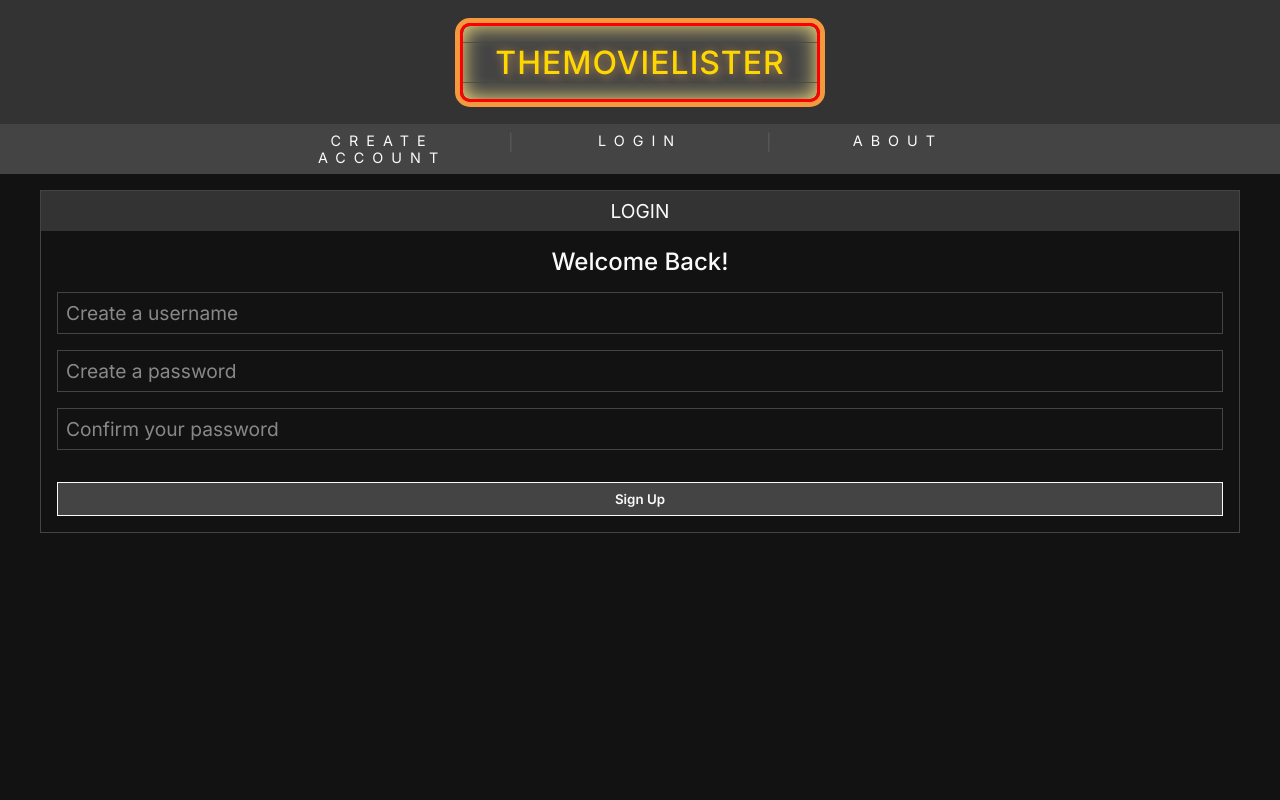
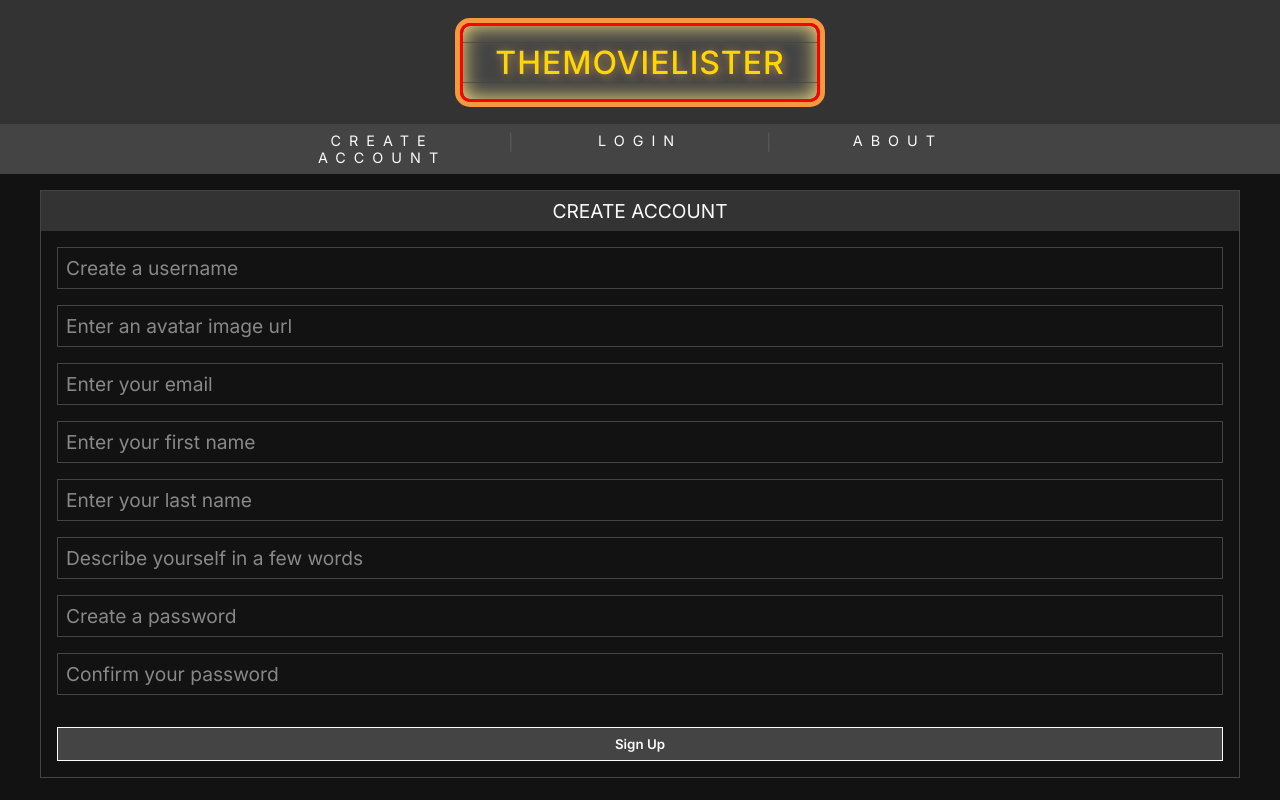
Before and after one commit to diegoromerodev/themovielister, a Next.js app: page /auth/signup in a window 1280 px wide. Built offline with nearby package versions, Linux system fonts and the light colour scheme.

Commit message:
create initial sign up for users page

```diff
--- a/pages/api/users/index.ts
+++ b/pages/api/users/index.ts
@@ -4,11 +4,14 @@ import User from "../../../schemas/user";
 
 const usersHandler = async (req: NextApiRequest, res: NextApiResponse) => {
   if (req.method !== "POST") return res.status(400).json("NO SUCH ENDPOINT");
-  const { username, email, firstName, lastName, password } = req.body;
+  const { username, bio, avatarURL, email, firstName, lastName, password } =
+    req.body;
   try {
     const hashedPass = await bcrypt.hash(password, 5);
     const user = await User.create({
       username,
+      bio,
+      avatarURL,
       email,
       firstName,
       lastName,
--- a/pages/auth/signup.tsx
+++ b/pages/auth/signup.tsx
@@ -1,5 +1,6 @@
 /* eslint-disable no-restricted-syntax */
-import { ChangeEvent, useEffect, useState } from "react";
+import { useRouter } from "next/router";
+import { FormEvent, useContext, useEffect, useState } from "react";
 import {
   ErrorMessage,
   FormContainer,
@@ -7,18 +8,28 @@ import {
 } from "../../components/forms";
 import { SubmitButton } from "../../components/postDetails";
 import { SectionContainer, SectionHeader } from "../../components/tabloids";
-import { PrimaryThinHeader } from "../../components/typography";
+import AppContext from "../../lib/AppContext";
+import { customAxios } from "../../lib/hooks/useAxiosInterceptor";
+import { AppDataContext, UserSchema } from "../../lib/types";
 
 interface FieldErrors {
   [index: string]: string;
 }
 
 function SignupPage() {
+  const router = useRouter();
+  const [, setAppData]: AppDataContext = useContext(AppContext);
   const [fieldsWithErrors, setFieldsWithErrors] = useState<FieldErrors>({
     username: null,
     password: null,
     passwordConfirm: null,
   });
+  const [username, setUsername] = useState("");
+  const [bio, setBio] = useState("");
+  const [avatarURL, setAvatarURL] = useState("");
+  const [email, setEmail] = useState("");
+  const [firstName, setFirstName] = useState("");
+  const [lastName, setLastName] = useState("");
   const [password, setPassword] = useState("");
   const [passwordConfirm, setPasswordConfirm] = useState("");
 
@@ -34,25 +45,72 @@ function SignupPage() {
 
   useEffect(checkEqualPasswords, [password, passwordConfirm]);
 
-  console.log(fieldsWithErrors.passwordConfirm);
-
-  const handleSubmit = () => {
+  const handleSubmit = async (e: FormEvent<HTMLFormElement>) => {
+    e.preventDefault();
     for (const errorVal of Object.values(fieldsWithErrors)) {
       if (errorVal) return;
     }
-    // implement user registration
-    console.log("user will be signed up someday");
+    const createdUserRes = await customAxios.post("/api/users", {
+      username,
+      bio,
+      avatarURL,
+      email,
+      firstName,
+      lastName,
+      password,
+    });
+    if (createdUserRes?.data) {
+      const loginRes = await customAxios.post("/api/auth", {
+        username,
+        password,
+      });
+      const token: string = loginRes.data.toString();
+      const userData: UserSchema = createdUserRes.data;
+      setAppData((prevState) => ({ ...prevState, userData, token }));
+      localStorage.setItem("loginToken", token);
+      router.push("/");
+    }
   };
 
   return (
     <SectionContainer>
-      <SectionHeader>Login</SectionHeader>
+      <SectionHeader>Create account</SectionHeader>
       <FormContainer onSubmit={handleSubmit}>
-        <PrimaryThinHeader>Welcome Back!</PrimaryThinHeader>
         <StyledTextInput
           name="username"
           type="text"
           placeholder="Create a username"
+          onChange={({ target: { value } }) => setUsername(value)}
+        />
+        <StyledTextInput
+          name="avatar"
+          type="text"
+          placeholder="Enter an avatar image url"
+          onChange={({ target: { value } }) => setAvatarURL(value)}
+        />
+        <StyledTextInput
+          name="email"
+          type="email"
+          placeholder="Enter your email"
+          onChange={({ target: { value } }) => setEmail(value)}
+        />
+        <StyledTextInput
+          name="first-name"
+          type="text"
+          placeholder="Enter your first name"
+          onChange={({ target: { value } }) => setFirstName(value)}
+        />
+        <StyledTextInput
+          name="last-name"
+          type="text"
+          placeholder="Enter your last name"
+          onChange={({ target: { value } }) => setLastName(value)}
+        />
+        <StyledTextInput
+          name="bio"
+          type="text"
+          placeholder="Describe yourself in a few words"
+          onChange={({ target: { value } }) => setBio(value)}
         />
         <StyledTextInput
           name="password"
```
